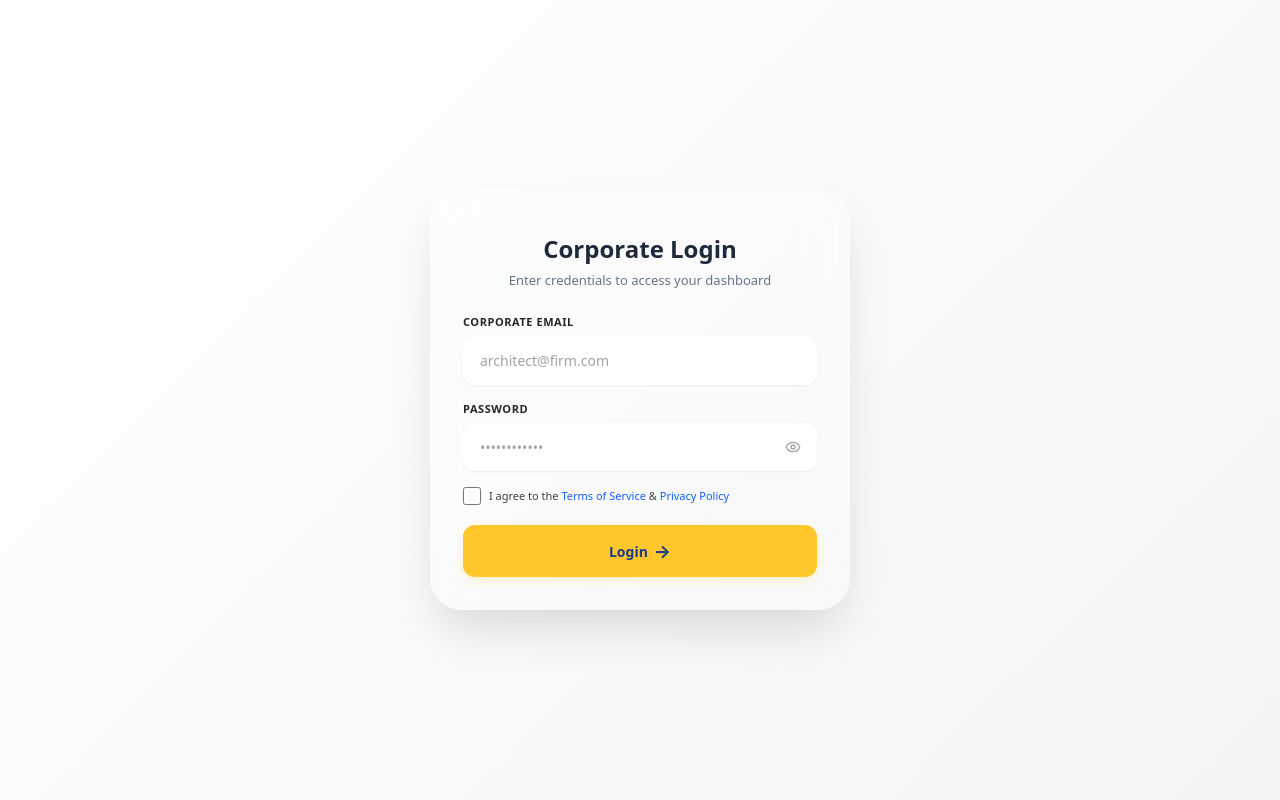
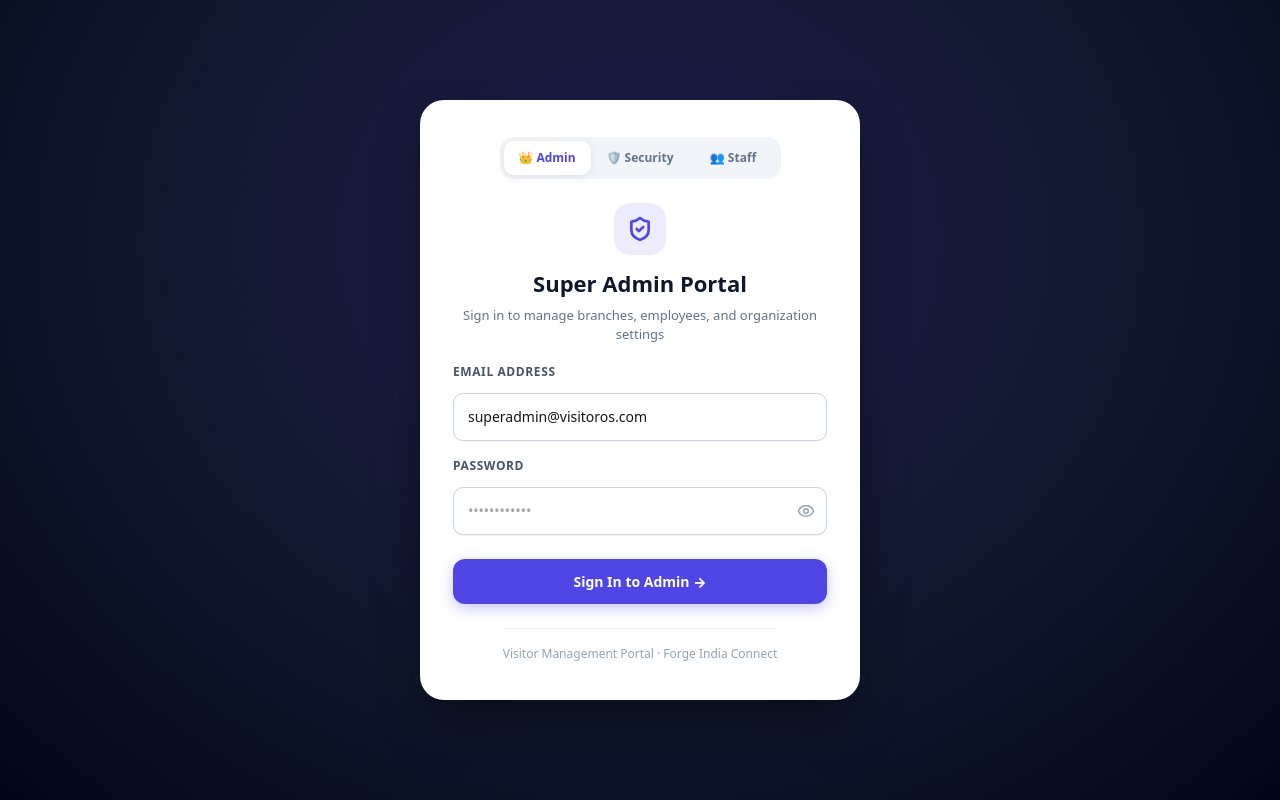
Before and after one commit to ficproject26/Visiter-Pass-, a Next.js app: page /login in a window 1280 px wide. Built offline with nearby package versions, Linux system fonts and the light colour scheme; no server answers; the database is empty.

Commit message:
Add dedicated login portal routes (/admin-login, /security-login, /staff-login) and clean visitor landing page

```diff
--- /dev/null
+++ b/app/admin-login/page.jsx
@@ -0,0 +1,5 @@
+import UnifiedLogin from "../../src/components/Auth/UnifiedLogin";
+
+export default function Page() {
+  return <UnifiedLogin initialRole="admin" />;
+}
--- /dev/null
+++ b/app/security-login/page.jsx
@@ -0,0 +1,5 @@
+import UnifiedLogin from "../../src/components/Auth/UnifiedLogin";
+
+export default function Page() {
+  return <UnifiedLogin initialRole="security" />;
+}
--- /dev/null
+++ b/app/staff-login/page.jsx
@@ -0,0 +1,5 @@
+import UnifiedLogin from "../../src/components/Auth/UnifiedLogin";
+
+export default function Page() {
+  return <UnifiedLogin initialRole="staff" />;
+}
--- a/src/components/Auth/UnifiedLogin.jsx
+++ b/src/components/Auth/UnifiedLogin.jsx
@@ -1,11 +1,12 @@
 "use client";
-import React, { useState } from "react";
-import { motion, AnimatePresence } from "framer-motion";
+import React, { useState, useEffect } from "react";
+import { motion } from "framer-motion";
 import { useAuth } from "../../context/AuthContext";
-import { useRouter } from "next/navigation";
-import { Eye, EyeOff, Loader2 } from "lucide-react";
+import { useRouter, useSearchParams } from "next/navigation";
+import { Eye, EyeOff, Loader2, ShieldCheck, ShieldAlert, Users, Key } from "lucide-react";
 
-export default function UnifiedLogin() {
+export default function UnifiedLogin({ initialRole = 'admin' }) {
+  const [roleMode, setRoleMode] = useState(initialRole); // admin, security, staff, visitor
   const [email, setEmail] = useState("");
   const [password, setPassword] = useState("");
   const [error, setError] = useState("");
@@ -14,6 +15,17 @@ export default function UnifiedLogin() {
 
   const { login } = useAuth();
   const router = useRouter();
+
+  // Set default placeholder email based on selected role mode
+  useEffect(() => {
+    if (roleMode === 'admin' && !email) {
+      setEmail("superadmin@visitoros.com");
+    } else if (roleMode === 'security' && !email) {
+      setEmail("kathiresan@gmail.com");
+    } else if (roleMode === 'staff' && !email) {
+      setEmail("dhanushiyasri192004@gmail.com");
+    }
+  }, [roleMode]);
 
   const handleSubmit = async (e) => {
     e.preventDefault();
@@ -25,59 +37,152 @@ export default function UnifiedLogin() {
         router.push("/admin-dashboard");
       } else if (user.role === 'security' || user.role === 'gate' || user.role === 'guard') {
         router.push("/security-dashboard");
-      } else if (user.role === 'hr') {
+      } else if (user.role === 'hr' || user.role === 'employee' || user.role === 'staff') {
         router.push("/staff-dashboard");
       } else if (user.role === 'visitor') {
         router.push("/visitor-dashboard");
       } else {
-        router.push("/staff-dashboard");
+        router.push("/admin-dashboard");
       }
     } catch (err) {
-      setError(err.message);
+      setError(err.message || "Invalid email or password");
     } finally {
       setLoading(false);
     }
   };
 
+  const portalMeta = {
+    admin: {
+      title: "Super Admin Portal",
+      subtitle: "Sign in to manage branches, employees, and organization settings",
+      badgeBg: "rgba(79, 70, 229, 0.1)",
+      badgeColor: "#4f46e5",
+      icon: ShieldCheck,
+      placeholder: "superadmin@visitoros.com"
+    },
+    security: {
+      title: "Security Desk Portal",
+      subtitle: "Sign in for gate verification, visitor check-in, and scanner logs",
+      badgeBg: "rgba(16, 185, 129, 0.1)",
+      badgeColor: "#10b981",
+      icon: ShieldAlert,
+      placeholder: "security@visitoros.com"
+    },
+    staff: {
+      title: "Staff & Employee Portal",
+      subtitle: "Sign in to view meeting requests and host appointments",
+      badgeBg: "rgba(245, 158, 11, 0.1)",
+      badgeColor: "#f59e0b",
+      icon: Users,
+      placeholder: "staff@visitoros.com"
+    }
+  };
+
+  const meta = portalMeta[roleMode] || portalMeta.admin;
+  const ModeIcon = meta.icon;
+
   return (
     <div
       className="min-h-screen flex flex-col font-sans relative overflow-hidden"
       style={{
-        background: 'linear-gradient(135deg, #FFFFFF 0%, #F3F4F6 100%)',
+        background: 'radial-gradient(ellipse at 50% 30%, #1e1b4b 0%, #0f172a 60%, #020617 100%)',
       }}
     >
       {/* Centered Login Card */}
       <main className="relative z-10 flex-1 flex items-center justify-center p-[16px]">
-        <div className="auth-card">
+        <div className="auth-card" style={{ maxWidth: 440, width: "100%", borderRadius: 24, padding: "2.25rem 2rem", background: "white", boxShadow: "0 25px 50px -12px rgba(0, 0, 0, 0.5)" }}>
+
+          {/* Portal Switcher Tabs */}
+          <div style={{ display: "grid", gridTemplateColumns: "1fr 1fr 1fr", gap: 6, background: "#f1f5f9", padding: 4, borderRadius: 14, marginBottom: 24 }}>
+            <button
+              type="button"
+              onClick={() => { setRoleMode('admin'); setError(""); }}
+              style={{
+                padding: "8px 10px",
+                borderRadius: 10,
+                fontSize: 12,
+                fontWeight: 800,
+                border: 0,
+                cursor: "pointer",
+                transition: "all 0.2s ease",
+                background: roleMode === 'admin' ? "white" : "transparent",
+                color: roleMode === 'admin' ? "#4f46e5" : "#64748b",
+                boxShadow: roleMode === 'admin' ? "0 2px 8px rgba(0,0,0,0.08)" : "none"
+              }}
+            >
+              👑 Admin
+            </button>
+            <button
+              type="button"
+              onClick={() => { setRoleMode('security'); setError(""); }}
+              style={{
+                padding: "8px 10px",
+                borderRadius: 10,
+                fontSize: 12,
+                fontWeight: 800,
+                border: 0,
+                cursor: "pointer",
+                transition: "all 0.2s ease",
+                background: roleMode === 'security' ? "white" : "transparent",
+                color: roleMode === 'security' ? "#10b981" : "#64748b",
+                boxShadow: roleMode === 'security' ? "0 2px 8px rgba(0,0,0,0.08)" : "none"
+              }}
+            >
+              🛡️ Security
+            </button>
+            <button
+              type="button"
+              onClick={() => { setRoleMode('staff'); setError(""); }}
+              style={{
+                padding: "8px 10px",
+                borderRadius: 10,
+                fontSize: 12,
+                fontWeight: 800,
+                border: 0,
+                cursor: "pointer",
+                transition: "all 0.2s ease",
+                background: roleMode === 'staff' ? "white" : "transparent",
+                color: roleMode === 'staff' ? "#f59e0b" : "#64748b",
+                boxShadow: roleMode === 'staff' ? "0 2px 8px rgba(0,0,0,0.08)" : "none"
+              }}
+            >
+              👥 Staff
+            </button>
+          </div>
+
           {/* Header text inside card */}
-          <div style={{ textAlign: "center", marginBottom: 24 }}>
-            <h2 style={{ fontSize: 24, fontWeight: 800, color: "#1e293b", margin: 0 }}>Corporate Login</h2>
-            <p style={{ fontSize: 13, color: "#64748b", marginTop: 4 }}>Enter credentials to access your dashboard</p>
+          <div style={{ textAlign: "center", marginBottom: 20 }}>
+            <div style={{ width: 52, height: 52, borderRadius: 16, background: meta.badgeBg, color: meta.badgeColor, display: "flex", alignItems: "center", justifyContent: "center", margin: "0 auto 12px" }}>
+              <ModeIcon size={26} strokeWidth={2.5} />
+            </div>
+            <h2 style={{ fontSize: 22, fontWeight: 800, color: "#0f172a", margin: 0 }}>{meta.title}</h2>
+            <p style={{ fontSize: 13, color: "#64748b", marginTop: 6, lineHeight: 1.4 }}>{meta.subtitle}</p>
           </div>
 
           {/* Form */}
-          <form onSubmit={handleSubmit} className="auth-form">
+          <form onSubmit={handleSubmit} className="auth-form" style={{ display: "flex", flexDirection: "column", gap: 16 }}>
             {/* Corporate Email */}
             <div className="form-group">
-              <label htmlFor="email">
-                Corporate Email
+              <label htmlFor="email" style={{ display: "block", fontSize: 12, fontWeight: 700, color: "#475569", marginBottom: 6 }}>
+                Email Address
               </label>
               <input
                 id="email"
                 type="email"
                 value={email}
                 onChange={(e) => { setEmail(e.target.value); setError(""); }}
-                placeholder="architect@firm.com"
+                placeholder={meta.placeholder}
                 required
+                style={{ width: "100%", padding: "10px 14px", borderRadius: 10, border: "1px solid #cbd5e1", fontSize: 14, outline: "none" }}
               />
             </div>
 
             {/* Password */}
-            <div className="form-group mt-16">
-              <label htmlFor="password">
+            <div className="form-group">
+              <label htmlFor="password" style={{ display: "block", fontSize: 12, fontWeight: 700, color: "#475569", marginBottom: 6 }}>
                 Password
               </label>
-              <div className="password-wrapper">
+              <div style={{ position: "relative" }}>
                 <input
                   id="password"
                   type={showPassword ? "text" : "password"}
@@ -85,50 +190,59 @@ export default function UnifiedLogin() {
                   onChange={(e) => { setPassword(e.target.value); setError(""); }}
                   placeholder="••••••••••••"
                   required
+                  style={{ width: "100%", padding: "10px 40px 10px 14px", borderRadius: 10, border: "1px solid #cbd5e1", fontSize: 14, outline: "none" }}
                 />
                 <button
                   type="button"
                   onClick={() => setShowPassword(!showPassword)}
-                  aria-label={showPassword ? "Hide password" : "Show password"}
+                  style={{ position: "absolute", right: 12, top: "50%", transform: "translateY(-50%)", background: "none", border: 0, color: "#94a3b8", cursor: "pointer" }}
                 >
-                  {showPassword ? <EyeOff className="w-4 h-4" /> : <Eye className="w-4 h-4" />}
+                  {showPassword ? <EyeOff size={18} /> : <Eye size={18} />}
                 </button>
               </div>
             </div>
 
             {error && (
-              <span className="text-red-700 text-[11px] font-bold block text-left bg-white/80 px-3 py-1.5 rounded-lg border border-red-200 mt-[16px]">
+              <div style={{ padding: "10px 12px", borderRadius: 10, background: "#fee2e2", color: "#dc2626", border: "1px solid #fca5a5", fontSize: 12, fontWeight: 700 }}>
                 ⚠️ {error}
-              </span>
+              </div>
             )}
-
-            {/* Checkbox Agreement */}
-            <div className="terms">
-              <input
-                type="checkbox"
-                id="remember"
-                required
-              />
-              <label htmlFor="remember">
-                I agree to the <a href="#" className="text-blue-600 hover:underline">Terms of Service</a> & <a href="#" className="text-blue-600 hover:underline">Privacy Policy</a>
-              </label>
-            </div>
 
             {/* CTA Button */}
             <button
               type="submit"
               disabled={loading}
-              className="submit-btn"
+              style={{
+                width: "100%",
+                padding: "12px",
+                borderRadius: 12,
+                background: meta.badgeColor,
+                color: "white",
+                fontWeight: 800,
+                fontSize: 14,
+                border: 0,
+                cursor: "pointer",
+                display: "flex",
+                alignItems: "center",
+                justifyContent: "center",
+                gap: 8,
+                marginTop: 8,
+                boxShadow: `0 4px 14px ${meta.badgeColor}50`
+              }}
             >
               {loading ? (
                 <Loader2 className="w-5 h-5 animate-spin" />
               ) : (
-                <span className="flex items-center gap-1.5 font-bold">
-                  Login <span className="text-lg leading-none font-bold">→</span>
-                </span>
+                <span>Sign In to {roleMode === 'admin' ? 'Admin' : roleMode === 'security' ? 'Security' : 'Staff'} →</span>
               )}
             </button>
           </form>
+
+          {/* Quick Info footer */}
+          <div style={{ marginTop: 24, paddingTop: 16, borderTop: "1px solid #f1f5f9", textAlign: "center", fontSize: 12, color: "#94a3b8" }}>
+            Visitor Management Portal · Forge India Connect
+          </div>
+
         </div>
       </main>
     </div>
--- a/src/components/LandingPage.jsx
+++ b/src/components/LandingPage.jsx
@@ -80,22 +80,6 @@ export default function LandingPage() {
           >
             Check-In Portal
           </button>
-          <button
-            onClick={() => onNavigate("login")}
-            className="btn"
-            style={{
-              padding: "8px 16px",
-              backgroundColor: "#FFC72C",
-              color: "#1E3A8A",
-              fontWeight: 800,
-              boxShadow: "0 4px 14px rgba(255, 199, 44, 0.3)",
-              transition: "all 0.2s ease"
-            }}
-            onMouseEnter={e => { e.currentTarget.style.backgroundColor = "#ffd043"; e.currentTarget.style.transform = "translateY(-2px)"; }}
-            onMouseLeave={e => { e.currentTarget.style.backgroundColor = "#FFC72C"; e.currentTarget.style.transform = "translateY(0)"; }}
-          >
-            Login
-          </button>
         </div>
       </nav>
 
```
